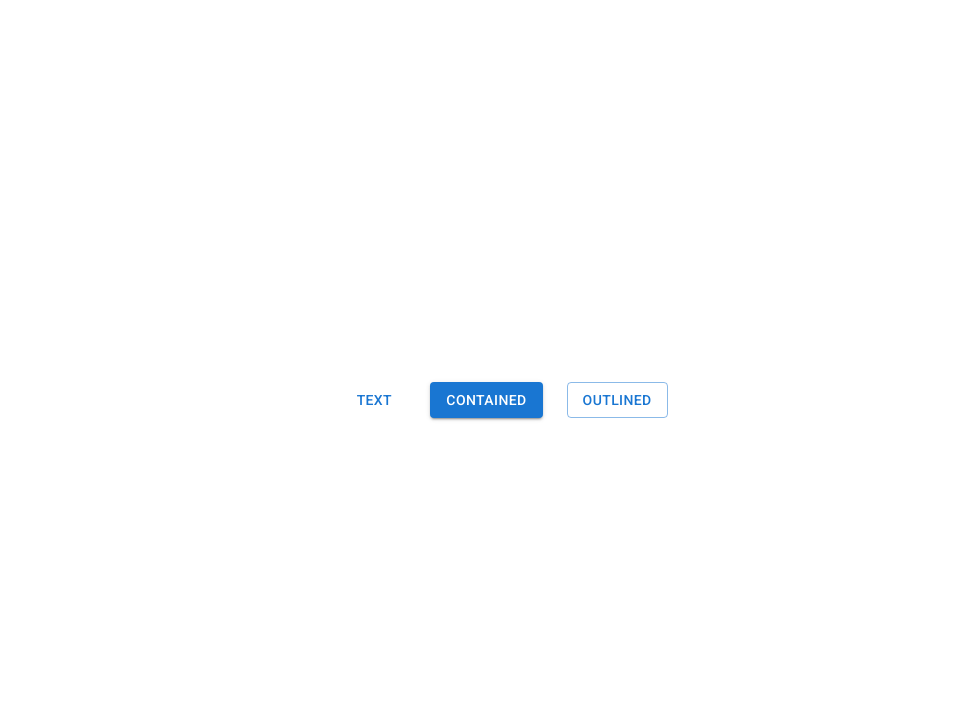
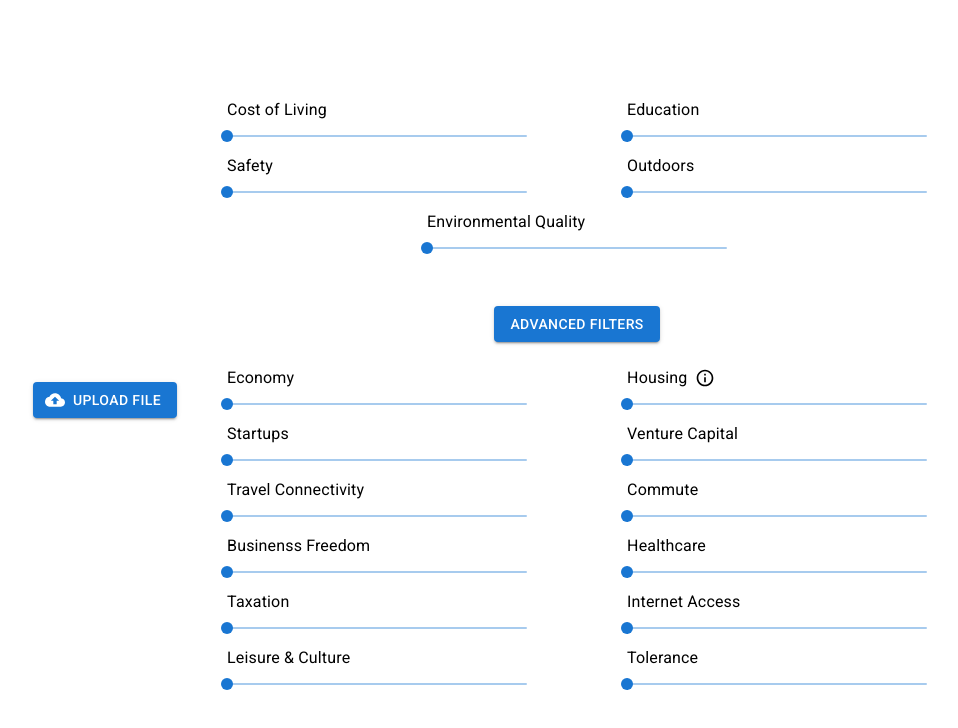
Before and after one commit to DragosGhinea/SmartHack-2023, a React (Create React App) app in the folder frontend/: page / in a window 1280 px wide. Shown: the top 728 px of the page, without its empty margins (135-1093 px from the left). Built offline with nearby package versions, Linux system fonts and the light colour scheme.

Commit message:
added input frontend components

```diff
--- a/frontend/package.json
+++ b/frontend/package.json
@@ -10,6 +10,8 @@
     "@testing-library/jest-dom": "^5.17.0",
     "@testing-library/react": "^13.4.0",
     "@testing-library/user-event": "^13.5.0",
+    "axios": "^1.6.1",
+    "pdfjs-dist": "^4.0.189",
     "react": "^18.2.0",
     "react-dom": "^18.2.0",
     "react-scripts": "^5.0.1",
--- a/frontend/src/App.js
+++ b/frontend/src/App.js
@@ -1,8 +1,7 @@
 import './App.css';
 import * as React from 'react';
-import Stack from '@mui/material/Stack';
-import Button from '@mui/material/Button';
 import { Box } from '@mui/material';
+import InputForm from './input/InputForm';
 
 
 function App() {
@@ -13,11 +12,12 @@ function App() {
         alignItems="center"
         minHeight="100vh"
       >
-      <Stack spacing={3} direction="row">
+        <InputForm />
+      {/* <Stack spacing={3} direction="row">
         <Button variant="text">Text</Button>
         <Button variant="contained">Contained</Button>
         <Button variant="outlined">Outlined</Button>
-      </Stack>
+      </Stack> */}
     </Box>
   );
 }
--- /dev/null
+++ b/frontend/src/input/CVFileUpload.js
@@ -0,0 +1,42 @@
+import React from 'react';
+import extractTextFromPDF from './processPDF';
+import { Button } from '@mui/material';
+import { styled } from '@mui/system';
+import CloudUploadIcon from '@mui/icons-material/CloudUpload';
+
+const VisuallyHiddenInput = styled('input')({
+  clip: 'rect(0 0 0 0)',
+  clipPath: 'inset(50%)',
+  height: 1,
+  overflow: 'hidden',
+  position: 'absolute',
+  bottom: 0,
+  left: 0,
+  whiteSpace: 'nowrap',
+  width: 1,
+});
+
+const CVFileUpload = () => {
+  const handleFileChange = (event) => {
+    const file = event.target.files[0];
+
+    extractTextFromPDF(file)
+      .then((text) => {
+        console.log('Text extracted from the PDF:', text);
+      })
+      .catch((error) => {
+        console.error('Error extracting text:', error);
+      });
+  };
+
+  return (
+    <>
+      <Button component="label" variant="contained" startIcon={<CloudUploadIcon />}>
+        Upload file
+        <VisuallyHiddenInput type="file" onChange={handleFileChange} />
+      </Button>
+    </>
+  );
+};
+
+export default CVFileUpload;
--- /dev/null
+++ b/frontend/src/input/CVPreferences.js
@@ -0,0 +1,10 @@
+import React from 'react'
+import CVFileUpload from './CVFileUpload'
+
+const CVPreferences = () => {
+  return (
+    <CVFileUpload />
+  )
+}
+
+export default CVPreferences
--- /dev/null
+++ b/frontend/src/input/InputForm.js
@@ -0,0 +1,14 @@
+import React from 'react'
+import RegionPreferences from './RegionPreferences'
+import CVPreferences from './CVPreferences'
+
+const InputForm = () => {
+  return (
+    <>
+        <CVPreferences />
+        <RegionPreferences />
+    </>
+  )
+}
+
+export default InputForm
--- /dev/null
+++ b/frontend/src/input/RegionPreferences.js
@@ -0,0 +1,72 @@
+import React, { useRef } from 'react'
+import ScoreSlider from './ScoreSlider'
+import { Box, Button } from '@mui/material'
+
+const RegionPreferences = () => {
+  const advancedFiltersBox = useRef();
+
+  const toggleAdvancedFiltersBox = () => {
+    const boxElement = advancedFiltersBox.current;
+
+    if (boxElement.style.display === 'flex' || boxElement.style.display === '') {
+      boxElement.style.display = 'none';
+    } else {
+      boxElement.style.display = 'flex';
+    }
+  };
+
+  return (
+    <>
+        <Box
+            display="flex"
+            alignItems="center"
+            flexDirection="column"
+        >
+            <Box
+                sx={{
+                display: 'flex',
+                flexWrap: 'wrap',
+                maxWidth: 800,
+                justifyContent: 'space-around'
+                }}
+            >
+                <ScoreSlider name="Cost of Living"/>
+                <ScoreSlider name="Education"/>
+                <ScoreSlider name="Safety"/>
+                <ScoreSlider name="Outdoors"/>
+                <ScoreSlider name="Environmental Quality"/>
+            </Box>
+
+            <Button
+                variant="contained"
+                sx = {{marginTop: 5, marginBottom: 3}}
+                onClick = {toggleAdvancedFiltersBox}
+                >Advanced filters</Button>
+
+            <Box ref={advancedFiltersBox}
+                sx={{
+                display: 'flex',
+                flexWrap: 'wrap',
+                maxWidth: 800,
+                justifyContent: 'space-around'
+                }}
+            >
+                <ScoreSlider name="Economy"/>
+                <ScoreSlider name="Housing" tooltip="Something something something"/>
+                <ScoreSlider name="Startups"/>
+                <ScoreSlider name="Venture Capital"/>
+                <ScoreSlider name="Travel Connectivity"/>
+                <ScoreSlider name="Commute"/>
+                <ScoreSlider name="Businenss Freedom"/>
+                <ScoreSlider name="Healthcare"/>
+                <ScoreSlider name="Taxation"/>
+                <ScoreSlider name="Internet Access"/>
+                <ScoreSlider name="Leisure & Culture"/>
+                <ScoreSlider name="Tolerance"/>
+            </Box>
+        </Box>
+    </>
+  )
+}
+
+export default RegionPreferences
--- /dev/null
+++ b/frontend/src/input/ScoreSlider.js
@@ -0,0 +1,31 @@
+import React from 'react'
+import Box from '@mui/material/Box';
+import Slider from '@mui/material/Slider';
+import { Tooltip, Typography } from '@mui/material';
+import InfoOutlinedIcon from '@mui/icons-material/InfoOutlined';
+
+const ScoreSlider = ({name, tooltip}) => {
+
+
+  return (
+    <>
+    <Box sx={{ width: 300 }}>
+        <Box display="flex" alignItems="center">
+            <Typography>{name}</Typography>
+            {tooltip && <Tooltip title={tooltip}><InfoOutlinedIcon fontSize='small' sx={{ marginLeft: 1 }} /></Tooltip>}
+        </Box>
+        <Slider
+            size="small"
+            min = {0}
+            max = {10}
+            step={0.1}
+            defaultValue={0}
+            aria-label="Small"
+            valueLabelDisplay="auto"
+        />
+    </Box>
+    </>
+  )
+}
+
+export default ScoreSlider
```
Also changed, not shown: 2 other files (tests, documents, lock files or other folders).
